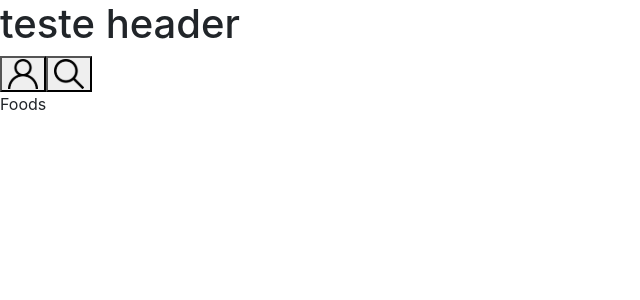
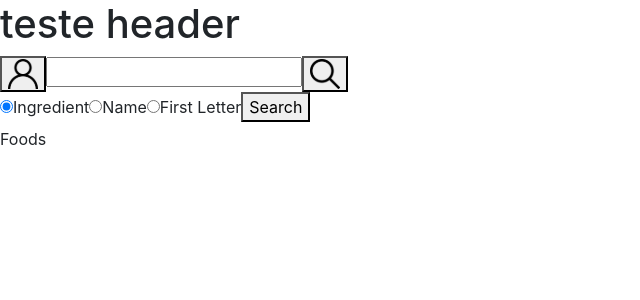
Before and after one commit to lucasmpimentel/Recipe_app, a React (Create React App) app: page /foods in a window 1280 px wide. Shown: the top 300 px of the page, without its empty margins (0-640 px from the left). Built offline with nearby package versions, Linux system fonts and the light colour scheme; no server answers.

Commit message:
req-14-ongoing-MealsProvider alterado

```diff
--- a/src/components/Header.jsx
+++ b/src/components/Header.jsx
@@ -1,13 +1,20 @@
-import React, { useState } from 'react';
+import React, { useState, useContext } from 'react';
 import PropTypes from 'prop-types';
 import { Link } from 'react-router-dom';
 import ProfileIcon from '../images/profileIcon.svg';
 import SearchIcon from '../images/searchIcon.svg';
 import HeaderSearch from './HeaderSearch';
+import MealsContext from '../context/MealsContext';
 
 export default function Header({ searchTopBtn }) {
-  const [showInput, setShowInput] = useState('true');
-  const input = <input type="text" data-testid="search-input" />;
+  const { filters: { searchInput }, setFilter } = useContext(MealsContext);
+  const [showInput, setShowInput] = useState('false');
+  // const input = <input type="text" data-testid="search-input" />;
+
+  const handleChange = ({ target: { name, value } }) => {
+    setFilter(name, value);
+  };
+
   return (
 
     <header>
@@ -21,7 +28,14 @@ export default function Header({ searchTopBtn }) {
           />
         </button>
       </Link>
-      { !showInput && input }
+      {showInput
+              && <input
+                type="text"
+                data-testid="search-input"
+                name="searchInput"
+                value={ searchInput }
+                onChange={ handleChange }
+              />}
       { searchTopBtn && (
         <button
           type="button"
@@ -34,7 +48,7 @@ export default function Header({ searchTopBtn }) {
           />
         </button>
       )}
-      { !showInput && <HeaderSearch /> }
+      { showInput && <HeaderSearch /> }
     </header>
   );
 }
--- a/src/components/HeaderSearch/index.jsx
+++ b/src/components/HeaderSearch/index.jsx
@@ -1,46 +1,43 @@
-import React, { useState } from 'react';
+import React, { useState, useContext } from 'react';
 // import React, { useContext, useEffect, useState } from 'react';
-// import MealsContext from '../context/MealsContext';
+import MealsContext from '../../context/MealsContext';
 import useFetch from '../../hooks/useFetch';
 
 export default function HeaderSearch() {
-// ? confirmar como esse input vem do Req 12
-//   const [searchInput] = useContext(MealsContext);
-  const [meals, setMeals] = useState('');
-  const searchInput = 'orange';
+  const { filters: { searchInput }, setMeals } = useContext(MealsContext);
+  // const [meals, setMeals] = useState([]);
+  // const searchInput = 'orange';
 
   const urlBase = 'https://www.themealdb.com/api/json/v1/1/';
+  const urlSearchIngredient = `${urlBase}filter.php?i=${searchInput}`;
+  const urlSearchName = `${urlBase}search.php?s=${searchInput}`;
+  const urlFirstLetter = `${urlBase}search.php?f=${searchInput}`;
 
-  const urlSearchIngredient = `${urlBase}filter.php?i=${searchInput}`;
-  // Esse traz um objeto com array de objetos que tem o id, e a consulta com o id traz o objeto igual no por nome e primeira letra.
-  // https://www.themealdb.com/api/json/v1/1/filter.php?i=chicken_breast
-  // "meals": [
-  // {
-  // "strMeal": "Chick-Fil-A Sandwich",
-  // "strMealThumb": "https://www.themealdb.com/images/media/meals/sbx7n71587673021.jpg",
-  // "idMeal": "53016"
-  // },
-
-  const urlSearchName = `${urlBase}search.php?s=${searchInput}`;
-  const urlFirstLetter = `${urlBase}search.php?f=${searchInput.charAt(0)}`;
-
-  const [url, setUrl] = useState(`${urlSearchIngredient}`);
+  const [url, setUrl] = useState('');
 
   const firstLetterSearch = () => {
-    if (searchInput.length === 1) setUrl(urlFirstLetter);
-    alert('Your search must have only 1 (one) character');
+    if (searchInput.length === 1) return setUrl(urlFirstLetter);
+    global.alert('Your search must have only 1 (one) character');
   };
 
+  // input com estado controlado, falta setar o estado inicial para o ingredient-search
+
+  // para a troca das urls de comida/bebida => "componendDidMount e componentWillUnmount para setar as flags de qual componente está ativo"
+
   const handleChange = ({ target: { name, value } }) => {
+    console.log('handlechange');
     console.log(name, value);
     switch (value) {
     case 'ingredient-search':
+      console.log('ingredient-search-case');
       setUrl(urlSearchIngredient);
       break;
     case 'name-search':
+      console.log('name-search-case');
       setUrl(urlSearchName);
       break;
     case 'first-letter-search':
+      console.log('first-letter-search-case');
       firstLetterSearch();
       break;
     default:
@@ -49,20 +46,19 @@ export default function HeaderSearch() {
   };
 
   // const { data, isLoading, errorMessage } = useFetch(url);
-  const { data, isLoading } = useFetch(url);
-  if (data) console.log(data);
+  const { data } = useFetch(url);
+  console.log('url depois do const data = useFetch', url);
+  // if (data) console.log(data);
 
   const HandleBtn = (event) => {
     event.preventDefault();
+
+    console.log(data.meals);
     setMeals(data.meals);
   };
-  console.log(meals);
 
-  // const mealIngredients = () => {
-  //   meals.forEach((meal) => idMeal.map((id)=>useFetch)
-  // }
-
-  if (isLoading) return <p>Loading...</p>;
+  // console.log('searchInput', searchInput);
+  console.log('Console log da URL', url);
 
   return (
     <form>
--- a/src/context/MealsProvider.js
+++ b/src/context/MealsProvider.js
@@ -1,22 +1,30 @@
-import React from 'react';
+import React, { useState } from 'react';
 import PropTypes from 'prop-types';
 import MealsContext from './MealsContext';
-import useFetch from '../hooks/useFetch';
-
-// let ingredientName; // para image_endpoint
-// ----------------------------- ENDPOINTS --------------------------------------
-const CATEGORIES_ENDPOINT = 'https://www.themealdb.com/api/json/v1/1/list.php?c=list';
-// const NATIONALITIES_ENDPOINT = 'https://www.themealdb.com/api/json/v1/1/list.php?a=list';
-// const INGREDIENTS_ENDPOINT = 'https://www.themealdb.com/api/json/v1/1/list.php?i=list';
-// const IMAGE_ENDPOINT = `https://www.themealdb.com/images/ingredients/${ingredientName}-Small.png`;
 
 const MealsProvider = ({ children }) => {
-  const { errorMessage, isLoading, data } = useFetch(CATEGORIES_ENDPOINT);
+  const [meals, setMeals] = useState({
+    mealsRetrieved: [],
+  });
+
+  const [state, setState] = useState({
+    filters: {
+      searchInput: '',
+    },
+  });
+
+  const setFilter = (filter, value) => {
+    setState((prevState) => ({
+      ...prevState,
+      filters: { ...prevState.filters, [filter]: value } }
+    ));
+  };
 
   const context = {
-    meals: data ? data.results : [],
-    isLoading,
-    errorMessage,
+    ...state,
+    meals,
+    setMeals,
+    setFilter,
   };
 
   return (
```
